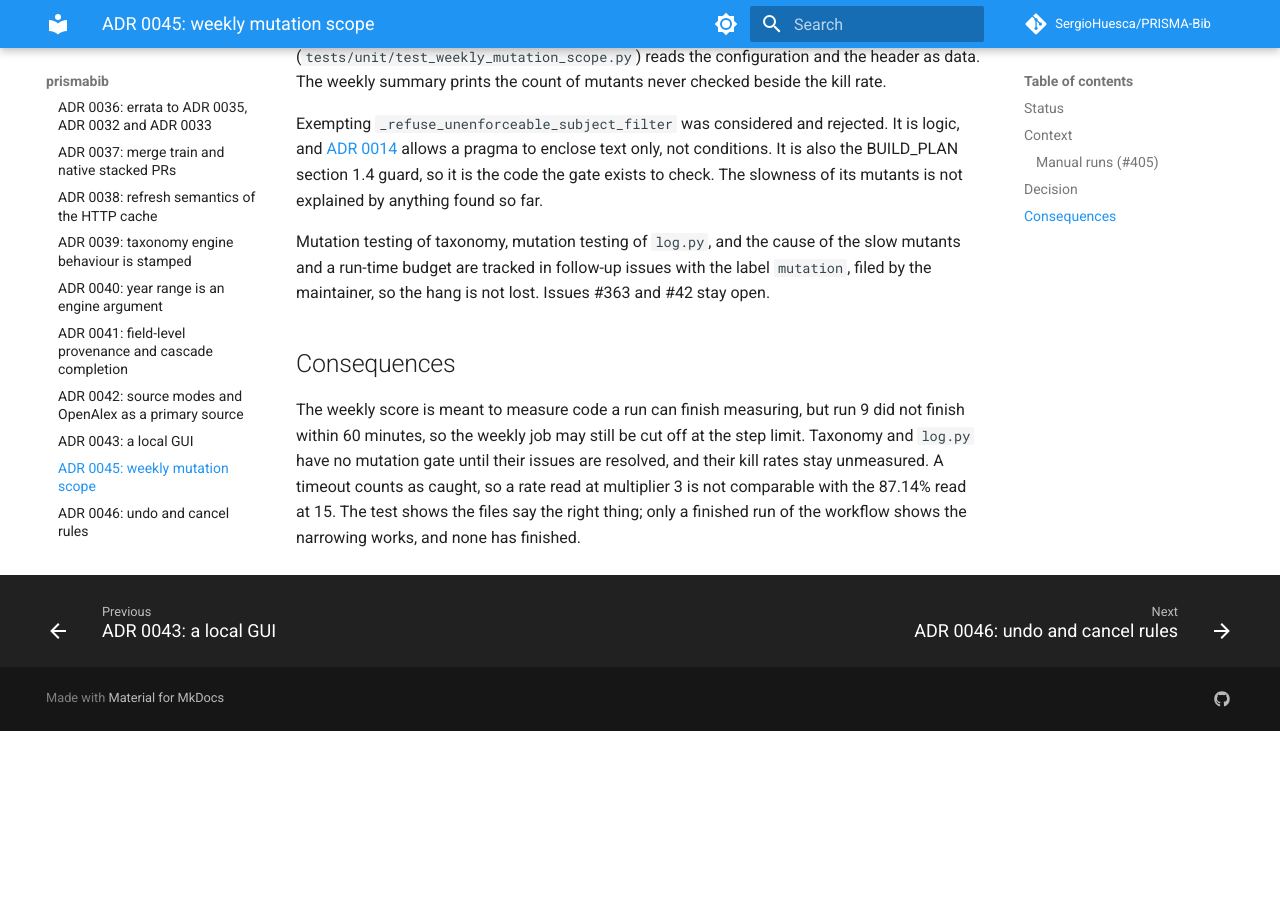
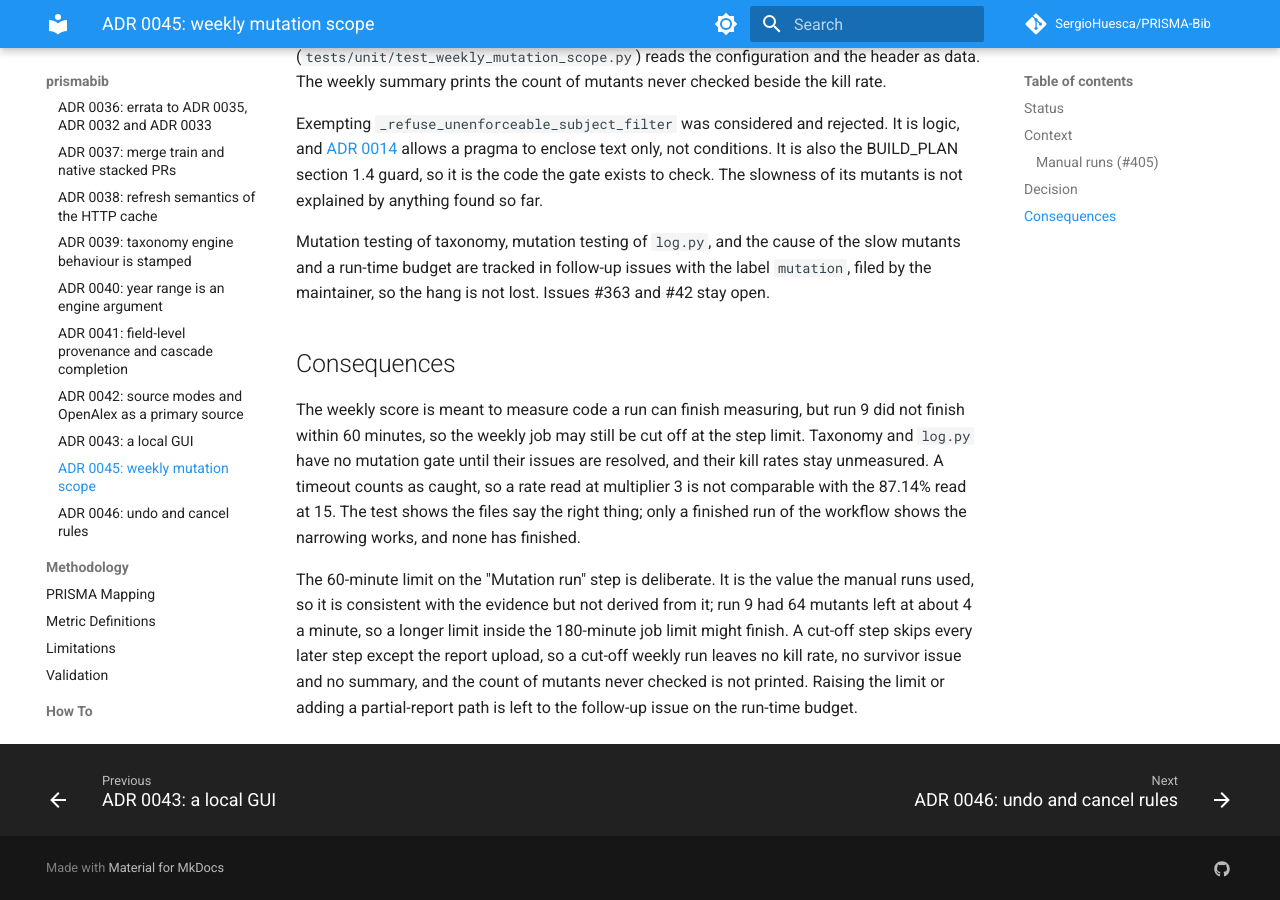
Before and after one commit to SergioHuesca/PRISMA-Bib, an MkDocs documentation site: the page built from docs/architecture/adr/0045-weekly-mutation-scope-is-the-prisma-package.md, in a window 1280 px wide and 900 px high, scrolled down 2053 px. Built offline with MkDocs 1.6.1 and Material for MkDocs 9.7.7, drawn with Linux system fonts in a browser that asks for light colours; comment, search, counter and statistics services are not loaded; before the commit the page ends 2784 px from its top, so only the background shows below that.

Commit message:
docs(mutation): say the 60-minute limit is deliberate, and name a scope test case honestly (#405)
Review of the PR found that the ADR did not say what a cut-off weekly run leaves
behind: only the report upload runs, so there is no kill rate, survivor issue or
summary. ADR 0045 now says the 60-minute limit is deliberate and that raising it
or adding a partial-report path is left to the run-time-budget follow-up. The
scope test case named "changed glob" really sets do_not_mutate and is renamed.

Part of #405.

Co-Authored-By: Claude Sonnet 5.5 <noreply@anthropic.com>
Claude-Session: https://claude.ai/code/session_01JGujD65kNwKZuXLSyTgdT5

```diff
--- a/docs/architecture/adr/0045-weekly-mutation-scope-is-the-prisma-package.md
+++ b/docs/architecture/adr/0045-weekly-mutation-scope-is-the-prisma-package.md
@@ -44,3 +44,5 @@ Mutation testing of taxonomy, mutation testing of `log.py`, and the cause of the
 ## Consequences
 
 The weekly score is meant to measure code a run can finish measuring, but run 9 did not finish within 60 minutes, so the weekly job may still be cut off at the step limit. Taxonomy and `log.py` have no mutation gate until their issues are resolved, and their kill rates stay unmeasured. A timeout counts as caught, so a rate read at multiplier 3 is not comparable with the 87.14% read at 15. The test shows the files say the right thing; only a finished run of the workflow shows the narrowing works, and none has finished.
+
+The 60-minute limit on the "Mutation run" step is deliberate. It is the value the manual runs used, so it is consistent with the evidence but not derived from it; run 9 had 64 mutants left at about 4 a minute, so a longer limit inside the 180-minute job limit might finish. A cut-off step skips every later step except the report upload, so a cut-off weekly run leaves no kill rate, no survivor issue and no summary, and the count of mutants never checked is not printed. Raising the limit or adding a partial-report path is left to the follow-up issue on the run-time budget.
```
Also changed, not shown: 1 other file.
